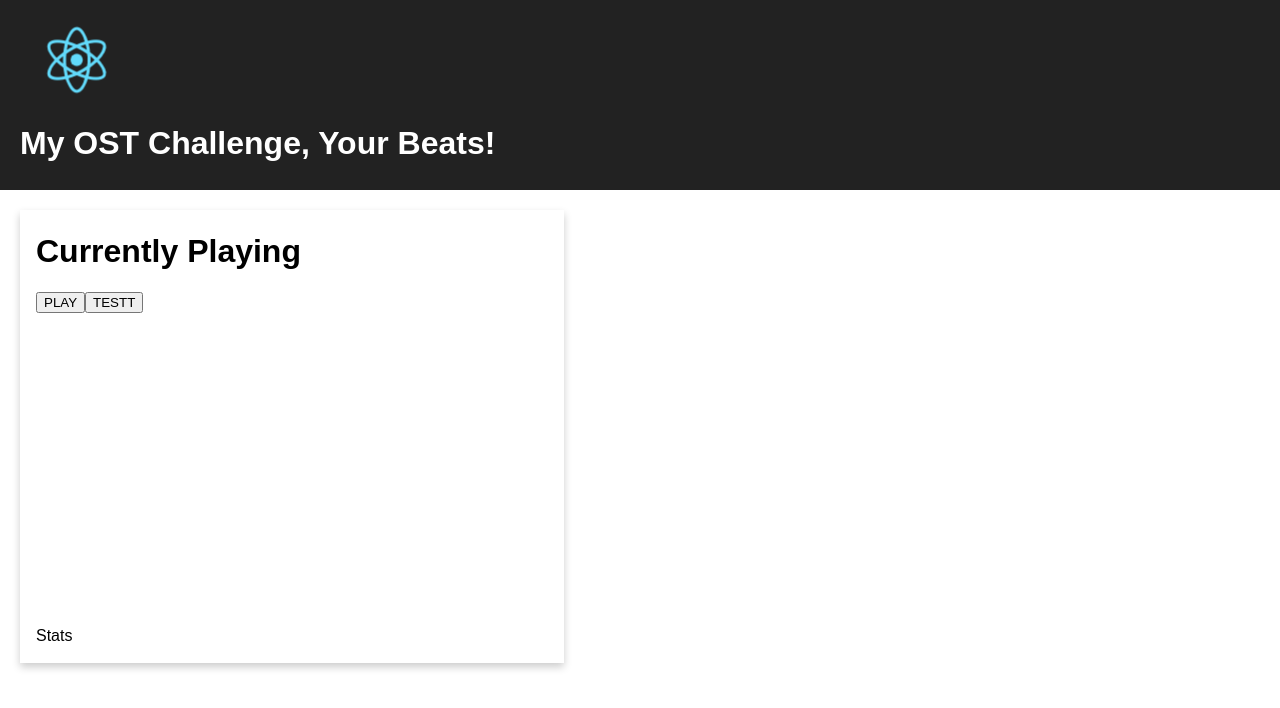
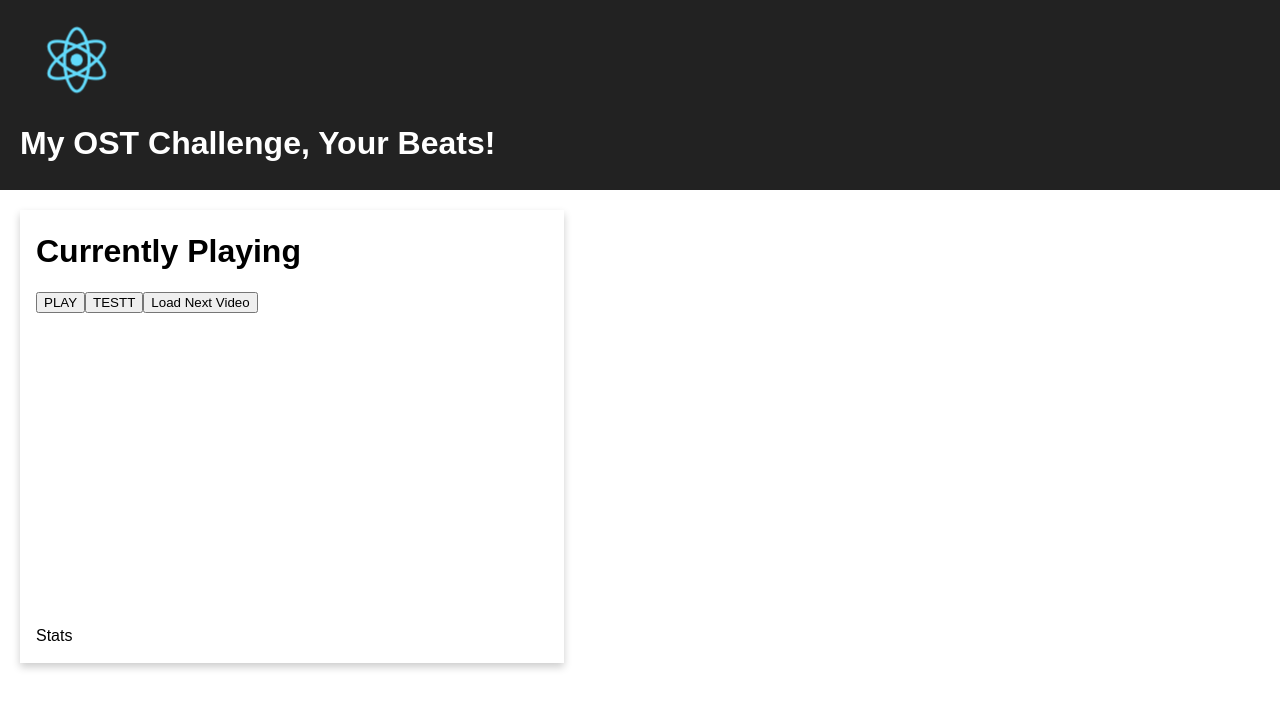
Before and after one commit to flysaiah/ost-challenge, a React (Create React App) app: page / in a window 1280 px wide. Shown: the top 708 px of the page. Built offline with nearby package versions, Linux system fonts and the light colour scheme.

Commit message:
Added simple unit tests

```diff
--- a/package.json
+++ b/package.json
@@ -3,9 +3,12 @@
   "version": "0.1.0",
   "private": true,
   "dependencies": {
+    "enzyme": "^3.6.0",
+    "enzyme-adapter-react-16": "^1.5.0",
     "react": "^16.5.0",
     "react-dom": "^16.5.0",
     "react-scripts": "1.1.5",
+    "react-test-renderer": "^16.5.0",
     "react-youtube": "^7.6.0"
   },
   "scripts": {
--- a/src/components/Player/Player.js
+++ b/src/components/Player/Player.js
@@ -9,17 +9,16 @@ class Player extends Component {
 
   capturePlayer = (event) => {
     this.player = event.target;
-    // this.player.playVideo();
   }
 
   play = (event) => {
-    console.log(this.player)
+    console.log(this.player);
     this.player.playVideo();
   }
 
   render() {
-    console.log("--PLAYLIST--");
-    console.log(this.props.playlist);
+    // console.log("--PLAYLIST--");
+    // console.log(this.props.playlist);
 
     const opts = {
       playerVars: { // https://developers.google.com/youtube/player_parameters
@@ -30,15 +29,17 @@ class Player extends Component {
       }
     };
 
-    const currentVideoID = this.props.playlist[0].split("v=")[1];
+    const currentVideoID = this.props.playlist[this.props.currentVideoIndex].split("v=")[1];
 
     return (
       <Aux>
         <h1>Currently Playing</h1>
         <button onClick={this.play}>PLAY</button>
         <button onClick={this.props.testt}>TESTT</button>
+        <button disabled={this.props.currentVideoIndex >= this.props.playlist.length - 1}
+          onClick={this.props.loadNextVideo}>Load Next Video</button>
         <div className="player-container">
-          <YouTube className={this.props.playerHidden ? "player-hidden" : "player-regular"} id="main-player"
+          <YouTube className={this.props.playerHidden ? "player-hidden" : "player-regular"}
             videoId={currentVideoID}
             opts={opts}
             onReady={this.capturePlayer}
--- a/src/containers/ChallengeInterface/ChallengeInterface.js
+++ b/src/containers/ChallengeInterface/ChallengeInterface.js
@@ -4,7 +4,9 @@ import PlayerStatsContainer from '../PlayerStatsContainer/PlayerStatsContainer';
 class ChallengeInterface extends Component {
 
   state = {
-    playlist: ["https://www.youtube.com/watch?v=MvHK2OWkCFg"],
+    playlist: ["https://www.youtube.com/watch?v=MvHK2OWkCFg",
+              "https://www.youtube.com/watch?v=CwXXsSg4p-s"],
+    currentVideoIndex: 0,
     playerHidden: false,
     numGuesses: 3
   }
@@ -16,13 +18,22 @@ class ChallengeInterface extends Component {
     });
   }
 
+  loadNextVideo() {
+    this.setState({
+      ...this.state,
+      currentVideoIndex: this.state.currentVideoIndex + 1
+    })
+  }
+
   render () {
     return (
       <div>
         <PlayerStatsContainer
          playlist={this.state.playlist}
+         currentVideoIndex={this.state.currentVideoIndex}
          testt={this.testt.bind(this)}
          playerHidden={this.state.playerHidden}
+         loadNextVideo={this.loadNextVideo.bind(this)}
         />
       </div>
     );
--- a/src/containers/PlayerStatsContainer/PlayerStatsContainer.js
+++ b/src/containers/PlayerStatsContainer/PlayerStatsContainer.js
@@ -8,8 +8,10 @@ const playerStatsContainer = (props) => {
     <div className="player-stats-container">
       <div className="player-container">
         <Player playlist={props.playlist}
+        currentVideoIndex={props.currentVideoIndex}
         testt={props.testt}
         playerHidden={props.playerHidden}
+        loadNextVideo={props.loadNextVideo}
         />
       </div>
       <p>Stats</p>
```
Also changed, not shown: 2 other files (tests, documents, lock files or other folders).
